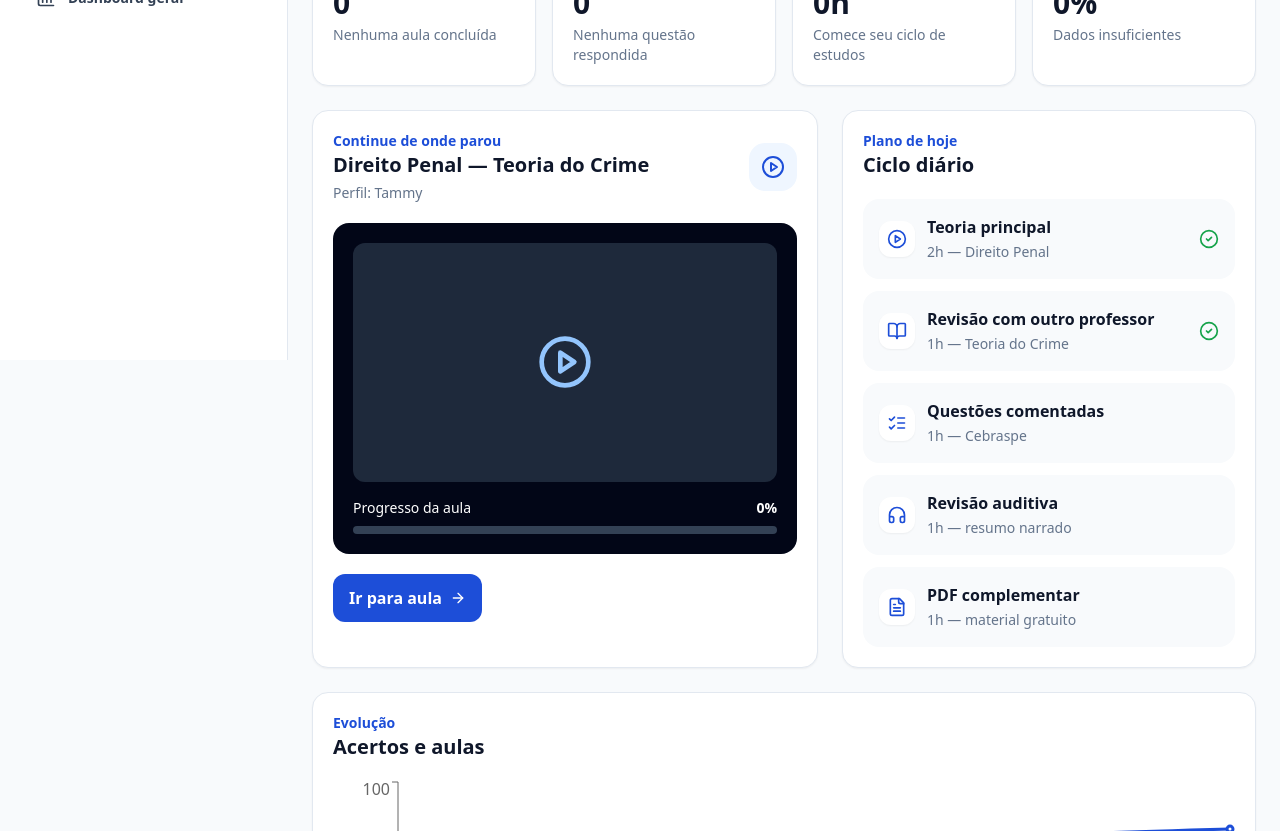
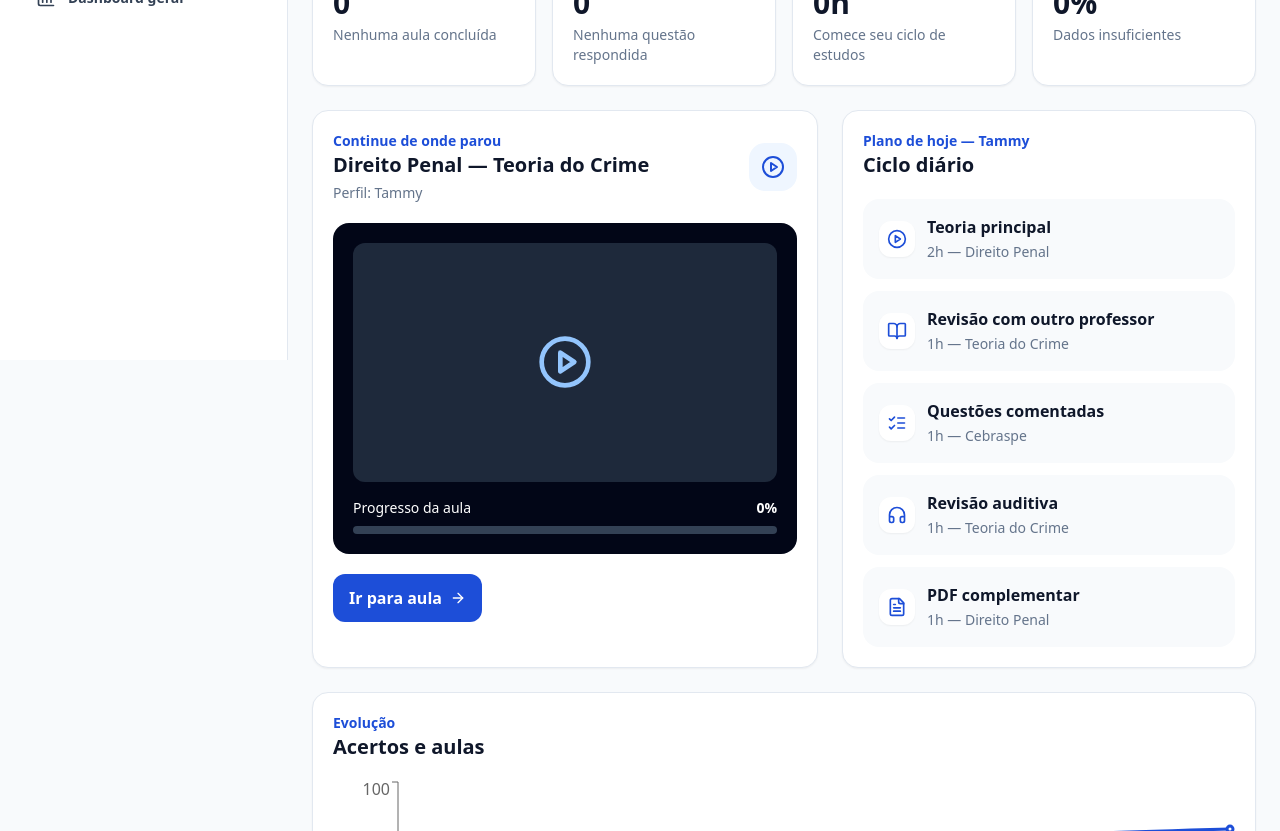
Before and after one commit to TammyMelo01/capitao, a Next.js app: page /aluno in a window 1280 px wide. Shown: the part 440-1271 px from the top of the page. Built offline with nearby package versions, Linux system fonts and the light colour scheme.

Commit message:
Update TodayStudyPlan.tsx

```diff
--- a/src/components/student/TodayStudyPlan.tsx
+++ b/src/components/student/TodayStudyPlan.tsx
@@ -1,25 +1,75 @@
-import { BookOpen, CheckCircle2, FileText, Headphones, ListChecks, PlayCircle } from "lucide-react";
+import {
+  BookOpen,
+  FileText,
+  Headphones,
+  ListChecks,
+  PlayCircle
+} from "lucide-react";
+import type { MonthlyPlanItem, StudentProfile } from "@/lib/profiles";
 
-const plan = [
-  { title: "Teoria principal", detail: "2h — Direito Penal", icon: PlayCircle, done: true },
-  { title: "Revisão com outro professor", detail: "1h — Teoria do Crime", icon: BookOpen, done: true },
-  { title: "Questões comentadas", detail: "1h — Cebraspe", icon: ListChecks, done: false },
-  { title: "Revisão auditiva", detail: "1h — resumo narrado", icon: Headphones, done: false },
-  { title: "PDF complementar", detail: "1h — material gratuito", icon: FileText, done: false }
-];
+type Props = {
+  profile: StudentProfile;
+  topic: MonthlyPlanItem;
+};
 
-export function TodayStudyPlan() {
+export function TodayStudyPlan({ profile, topic }: Props) {
+  const plan = [
+    {
+      title: "Teoria principal",
+      detail: `2h — ${topic.subject}`,
+      icon: PlayCircle
+    },
+    {
+      title: "Revisão com outro professor",
+      detail: `1h — ${topic.topic}`,
+      icon: BookOpen
+    },
+    {
+      title: "Questões comentadas",
+      detail: `1h — ${profile.defaultTopic.banca}`,
+      icon: ListChecks
+    },
+    {
+      title: "Revisão auditiva",
+      detail: `1h — ${topic.topic}`,
+      icon: Headphones
+    },
+    {
+      title: "PDF complementar",
+      detail: `1h — ${topic.subject}`,
+      icon: FileText
+    }
+  ];
+
   return (
     <section className="rounded-2xl border border-slate-200 bg-white p-5 shadow-sm">
-      <div className="mb-5"><p className="text-sm font-semibold text-blue-700">Plano de hoje</p><h2 className="text-xl font-black">Ciclo diário</h2></div>
+      <div className="mb-5">
+        <p className="text-sm font-semibold text-blue-700">
+          Plano de hoje — {profile.name}
+        </p>
+
+        <h2 className="text-xl font-black">Ciclo diário</h2>
+      </div>
+
       <div className="space-y-3">
         {plan.map((item) => {
           const Icon = item.icon;
+
           return (
-            <div key={item.title} className="flex items-center gap-3 rounded-2xl bg-slate-50 p-4">
-              <span className="rounded-xl bg-white p-2 text-blue-700 shadow-sm"><Icon className="h-5 w-5" /></span>
-              <div className="flex-1"><strong className="block">{item.title}</strong><span className="text-sm text-slate-500">{item.detail}</span></div>
-              {item.done && <CheckCircle2 className="h-5 w-5 text-green-600" />}
+            <div
+              key={item.title}
+              className="flex items-center gap-3 rounded-2xl bg-slate-50 p-4"
+            >
+              <span className="rounded-xl bg-white p-2 text-blue-700 shadow-sm">
+                <Icon className="h-5 w-5" />
+              </span>
+
+              <div className="flex-1">
+                <strong className="block">{item.title}</strong>
+                <span className="text-sm text-slate-500">
+                  {item.detail}
+                </span>
+              </div>
             </div>
           );
         })}
```
